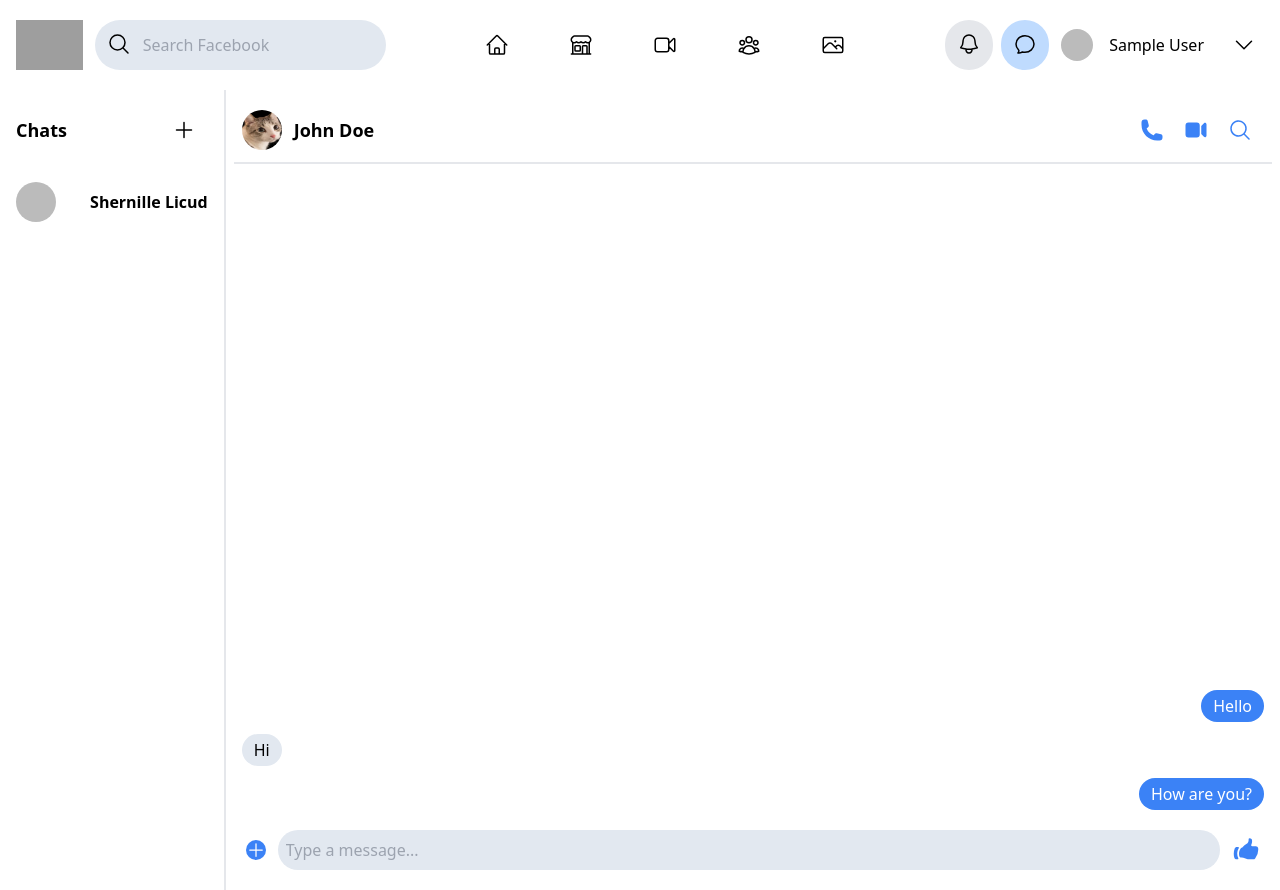
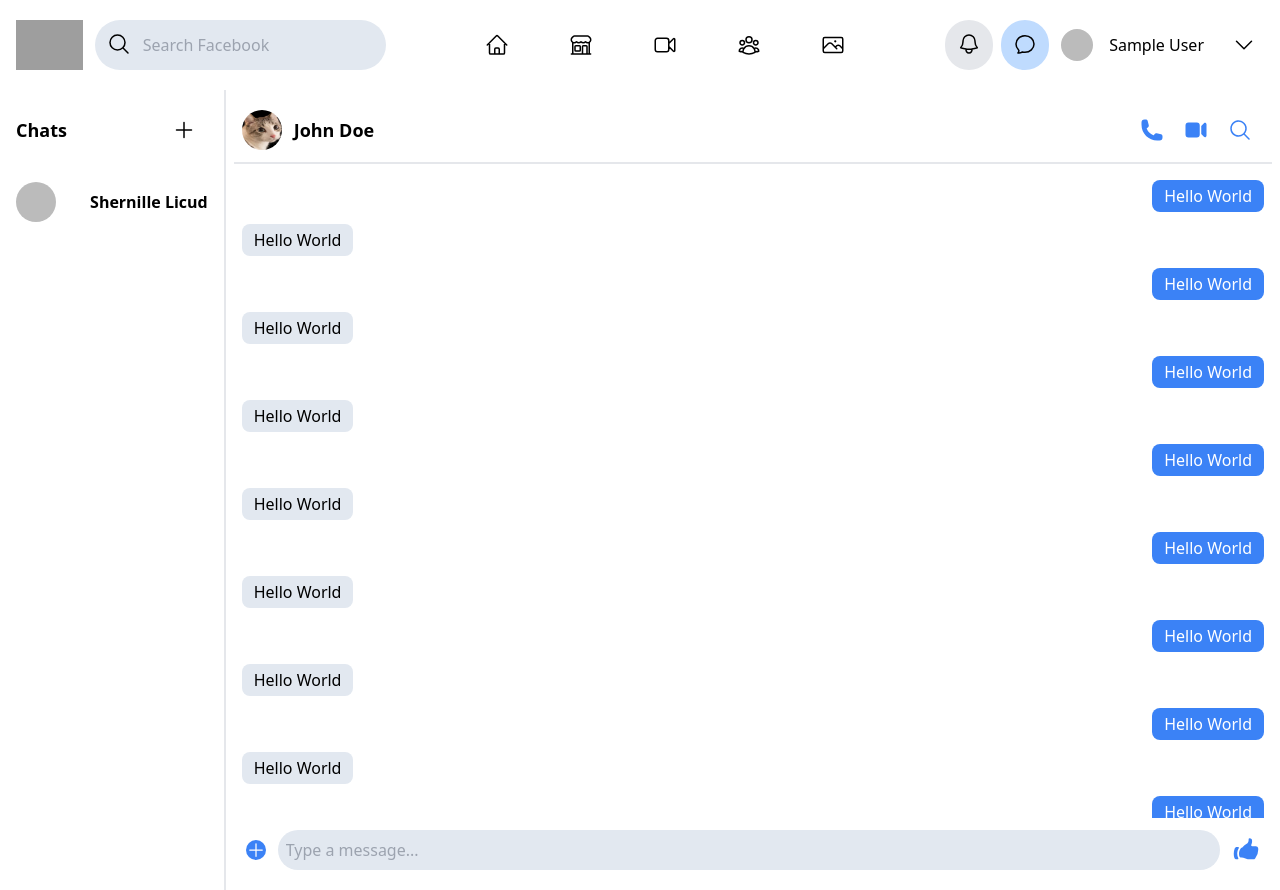
Before and after one commit to shernille37/Facebook-Clone, a Next.js app: page /chat in a window 1280 px wide. Built offline with nearby package versions, Linux system fonts and the light colour scheme; no server answers; sample sign-in values are in the browser's storage; grey boxes are pictures that could not be loaded.

Commit message:
Fix onscroll issue

```diff
--- a/components/ChatMessage.jsx
+++ b/components/ChatMessage.jsx
@@ -3,18 +3,22 @@
 import Message from "./Message";
 
 const ChatMessage = () => {
-  const messages = [
-    { sender: true, message: "Hello" },
-    { sender: false, message: "Hi" },
-    { sender: true, message: "How are you?" },
-  ];
+  const messages = [];
+
+  for (let index = 0; index < 100; index++) {
+    messages.push({
+      sender: index % 2 == 0 ? true : false,
+      message: "Hello World",
+    });
+  }
 
   return (
     <div className="flex flex-col flex-1 p-2">
       <HeaderChat />
 
-      <div className="flex flex-col flex-1 justify-end gap-3 p-2 overflow-scroll">
-        {messages.map((message, index) => (
+      <div className="flex flex-col flex-1 gap-3 p-2 overflow-scroll overflow-x-hidden">
+        {messages.length > 0 &&
+          messages.map((message, index) => (
             <Message
               key={index}
               sender={message.sender}
--- a/components/Message.jsx
+++ b/components/Message.jsx
@@ -8,7 +8,7 @@
       <div
         className={`${sender ? "bg-blue-500" : "bg-slate-200"} ${
           sender ? "text-white" : "text-black"
-        }  rounded-full px-3 py-1`}
+        } max-w-[25%]  rounded-lg px-3 py-1`}
       >
         {message}
       </div>
--- a/hooks/useAuth.js
+++ b/hooks/useAuth.js
@@ -45,6 +45,7 @@
     try {
       await signOut(auth);
       document.cookie = "token=; path=/; expires=Thu, 01 Jan 1970 00:00:00 GMT";
+      setLoading(true);
       router.push("/login");
     } catch (error) {
       console.error("Error signing out:", error);
```
Lines whose indentation alone changed are shown as unchanged.
